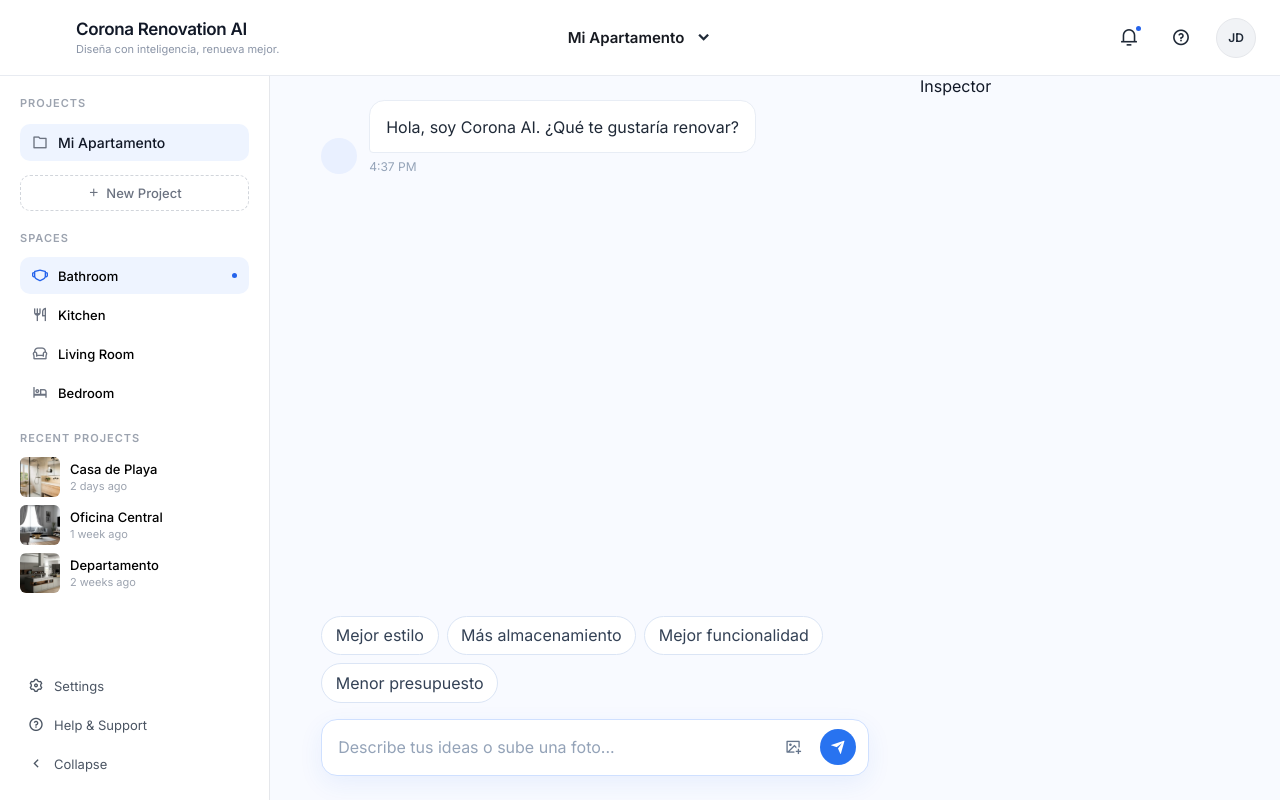
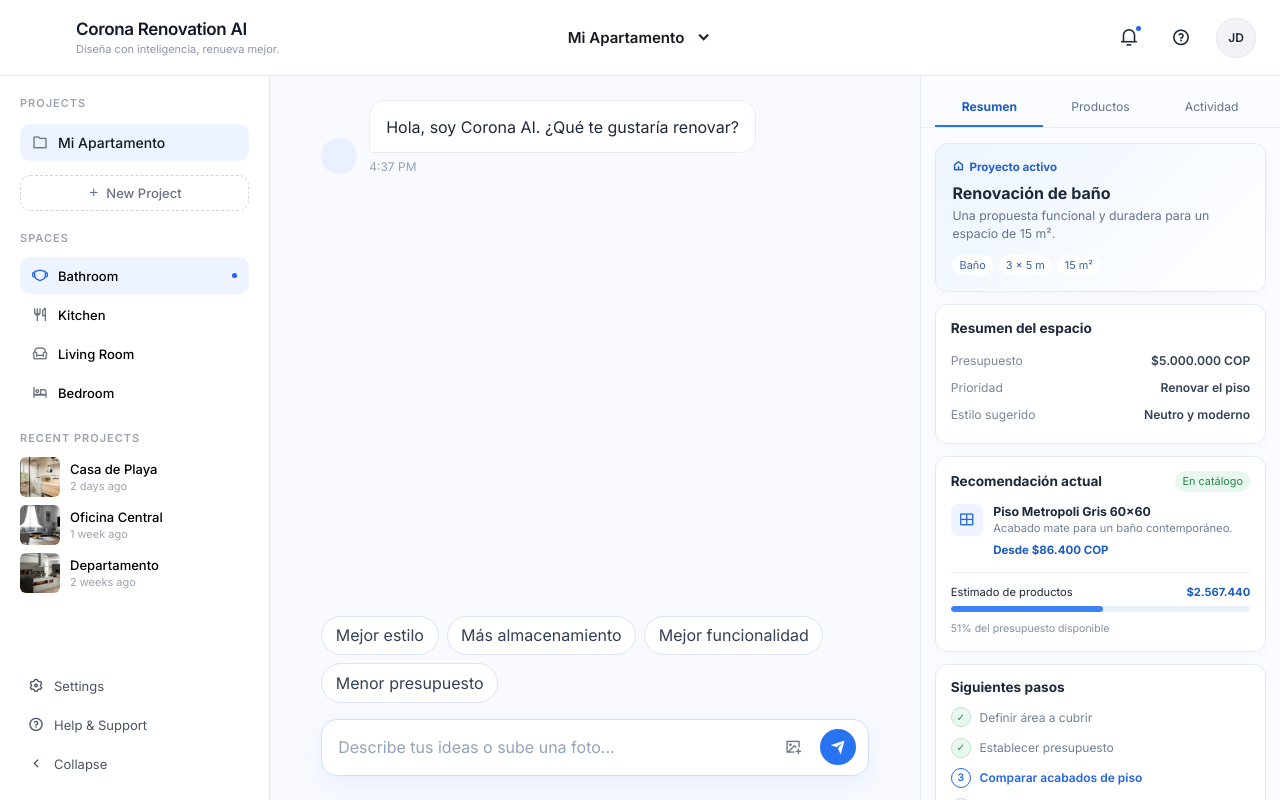
Before and after one commit to secadavida/corona-renovation-agent, an Angular app in the folder frontend/: page / in a window 1280 px wide. Built offline with nearby package versions, Linux system fonts and the light colour scheme; some icons are missing.

Commit message:
feat(frontend): sidebar

```diff
--- /dev/null
+++ b/frontend/src/app/features/inspector/renovation-inspector.html
@@ -0,0 +1,56 @@
+<section class="inspector" aria-label="Inspector de renovación">
+  <nav class="inspector__tabs" aria-label="Secciones del inspector">
+    <button type="button" [class.is-active]="activeTab === 'summary'" (click)="selectTab('summary')">Resumen</button>
+    <button type="button" [class.is-active]="activeTab === 'products'" (click)="selectTab('products')">Productos</button>
+    <button type="button" [class.is-active]="activeTab === 'activity'" (click)="selectTab('activity')">Actividad</button>
+  </nav>
+
+  @if (activeTab === 'summary') {
+    <div class="inspector__content">
+      <section class="project-card">
+        <div class="project-card__eyebrow"><i class="ri-home-5-line"></i> Proyecto activo</div>
+        <h2>Renovación de baño</h2>
+        <p>Una propuesta funcional y duradera para un espacio de 15 m².</p>
+        <div class="project-card__chips"><span>Baño</span><span>3 x 5 m</span><span>15 m²</span></div>
+      </section>
+
+      <section class="inspector-card">
+        <h3>Resumen del espacio</h3>
+        <dl class="details-list">
+          <div><dt>Presupuesto</dt><dd>$5.000.000 COP</dd></div>
+          <div><dt>Prioridad</dt><dd>Renovar el piso</dd></div>
+          <div><dt>Estilo sugerido</dt><dd>Neutro y moderno</dd></div>
+        </dl>
+      </section>
+
+      <section class="inspector-card">
+        <div class="section-heading"><h3>Recomendación actual</h3><span class="status">En catálogo</span></div>
+        <article class="recommendation">
+          <div class="recommendation__icon"><i class="ri-layout-grid-line"></i></div>
+          <div><strong>Piso Metropoli Gris 60x60</strong><p>Acabado mate para un baño contemporáneo.</p><b>Desde $86.400 COP</b></div>
+        </article>
+        <div class="budget"><div><span>Estimado de productos</span><strong>$2.567.440</strong></div><div class="budget__bar"><span></span></div><small>51% del presupuesto disponible</small></div>
+      </section>
+
+      <section class="inspector-card">
+        <h3>Siguientes pasos</h3>
+        <ol class="steps"><li class="is-done">Definir área a cubrir</li><li class="is-done">Establecer presupuesto</li><li class="is-current">Comparar acabados de piso</li><li>Preparar cotización final</li></ol>
+      </section>
+    </div>
+  } @else if (activeTab === 'products') {
+    <div class="inspector__content">
+      <section class="inspector-card"><h3>Productos sugeridos</h3><p class="card-intro">Selección inicial según tu baño y presupuesto.</p>
+        <article class="product"><i class="ri-layout-grid-line"></i><div><strong>Piso Metropoli Gris</strong><span>60 x 60 cm · Mate</span></div><b>$86.400</b></article>
+        <article class="product"><i class="ri-tools-line"></i><div><strong>Mortero para piso</strong><span>Preparación e instalación</span></div><b>$55.520</b></article>
+        <article class="product"><i class="ri-shower-line"></i><div><strong>Rejilla rectangular</strong><span>Acero inoxidable · 30 cm</span></div><b>$156.900</b></article>
+      </section>
+      <p class="inspector__note"><i class="ri-information-line"></i> Los valores son estimados y no incluyen mano de obra.</p>
+    </div>
+  } @else {
+    <div class="inspector__content">
+      <section class="inspector-card"><h3>Actividad del agente</h3>
+        <ul class="activity"><li><i class="ri-check-line"></i><div><strong>Área registrada</strong><span>Baño de 15 m²</span></div></li><li><i class="ri-check-line"></i><div><strong>Presupuesto registrado</strong><span>$5.000.000 COP</span></div></li><li><i class="ri-loader-4-line"></i><div><strong>Buscando combinaciones</strong><span>Pisos y complementos</span></div></li><li><i class="ri-circle-line"></i><div><strong>Cotización final</strong><span>Pendiente de tu elección</span></div></li></ul>
+      </section>
+    </div>
+  }
+</section>
--- /dev/null
+++ b/frontend/src/app/features/inspector/renovation-inspector.ts
@@ -0,0 +1,17 @@
+import { Component } from '@angular/core';
+
+type InspectorTab = 'summary' | 'products' | 'activity';
+
+@Component({
+  selector: 'app-renovation-inspector',
+  standalone: true,
+  templateUrl: './renovation-inspector.html',
+  styleUrl: './renovation-inspector.css',
+})
+export class RenovationInspector {
+  activeTab: InspectorTab = 'summary';
+
+  selectTab(tab: InspectorTab): void {
+    this.activeTab = tab;
+  }
+}
--- a/frontend/src/app/layouts/dashboard/dashboard.css
+++ b/frontend/src/app/layouts/dashboard/dashboard.css
@@ -30,3 +30,19 @@ header{
     min-height: 0;
     overflow: hidden;
 }
+
+.dashboard__inspector {
+    min-width: 0;
+    min-height: 0;
+    overflow: hidden;
+}
+
+@media (max-width: 1180px) {
+    .dashboard { grid-template-columns: 240px 1fr; }
+    .dashboard__inspector { display: none; }
+}
+
+@media (max-width: 760px) {
+    .dashboard { grid-template-columns: 1fr; }
+    .dashboard app-sidebar { display: none; }
+}
--- a/frontend/src/app/layouts/dashboard/dashboard.html
+++ b/frontend/src/app/layouts/dashboard/dashboard.html
@@ -5,5 +5,5 @@
 
   <section class="dashboard__chat"><app-chat-page></app-chat-page></section>
 
-  <aside class="dashboard__inspector">Inspector</aside>
+  <aside class="dashboard__inspector"><app-renovation-inspector></app-renovation-inspector></aside>
 </main>
--- a/frontend/src/app/layouts/dashboard/dashboard.ts
+++ b/frontend/src/app/layouts/dashboard/dashboard.ts
@@ -2,12 +2,13 @@ import { Component } from '@angular/core';
 
 import { Header } from '../../shared/components/header/header';
 import { Sidebar } from '../../features/sidebar/sidebar';
+import { RenovationInspector } from '../../features/inspector/renovation-inspector';
 import { ChatPage } from '../../chat/pages/chat.page/chat.page';
 
 @Component({
   selector: 'app-dashboard',
   standalone: true,
-  imports: [Header, Sidebar, ChatPage],
+  imports: [Header, Sidebar, ChatPage, RenovationInspector],
   templateUrl: './dashboard.html',
   styleUrl: './dashboard.css',
 })
```
Also changed, not shown: frontend/src/app/features/inspector/renovation-inspector.css (added).
